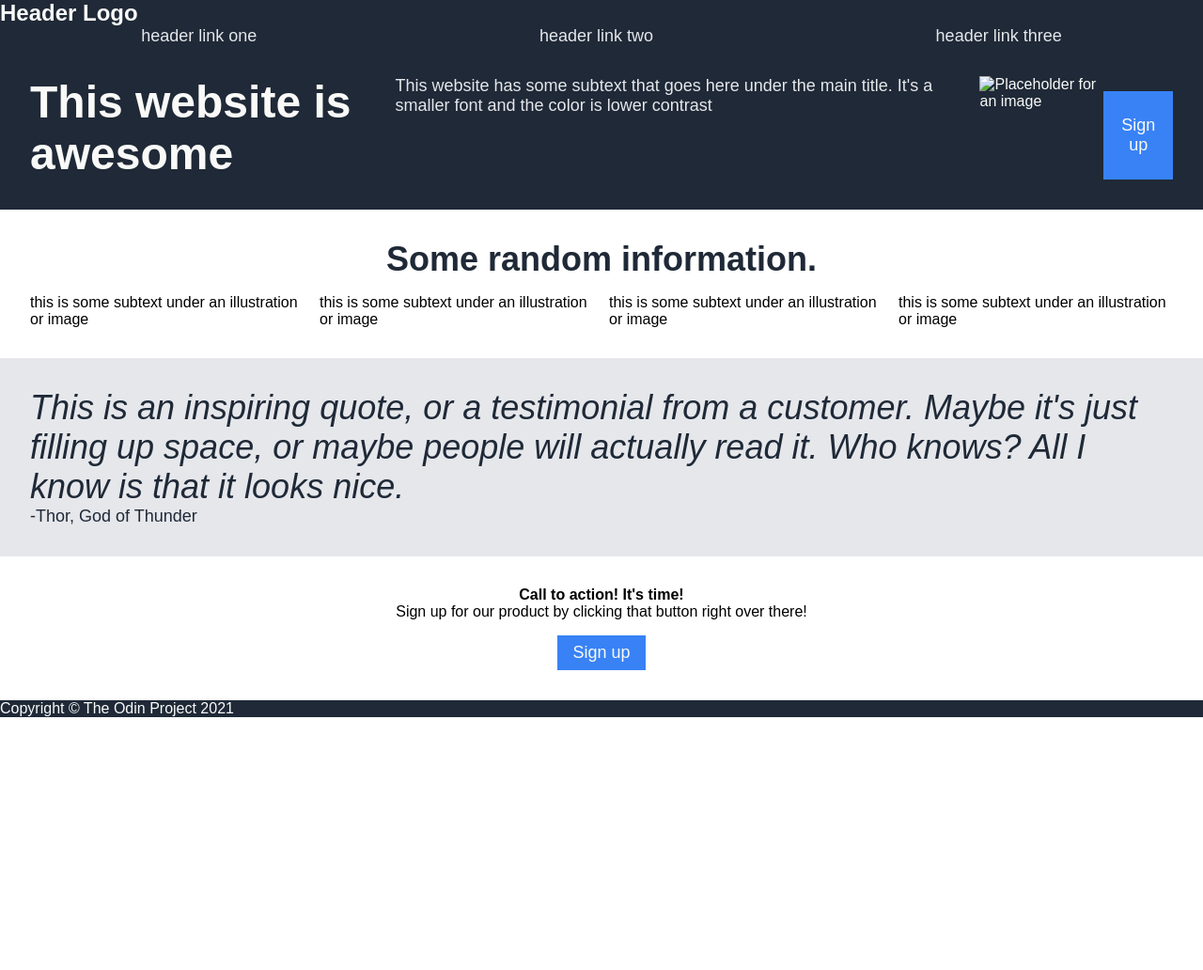
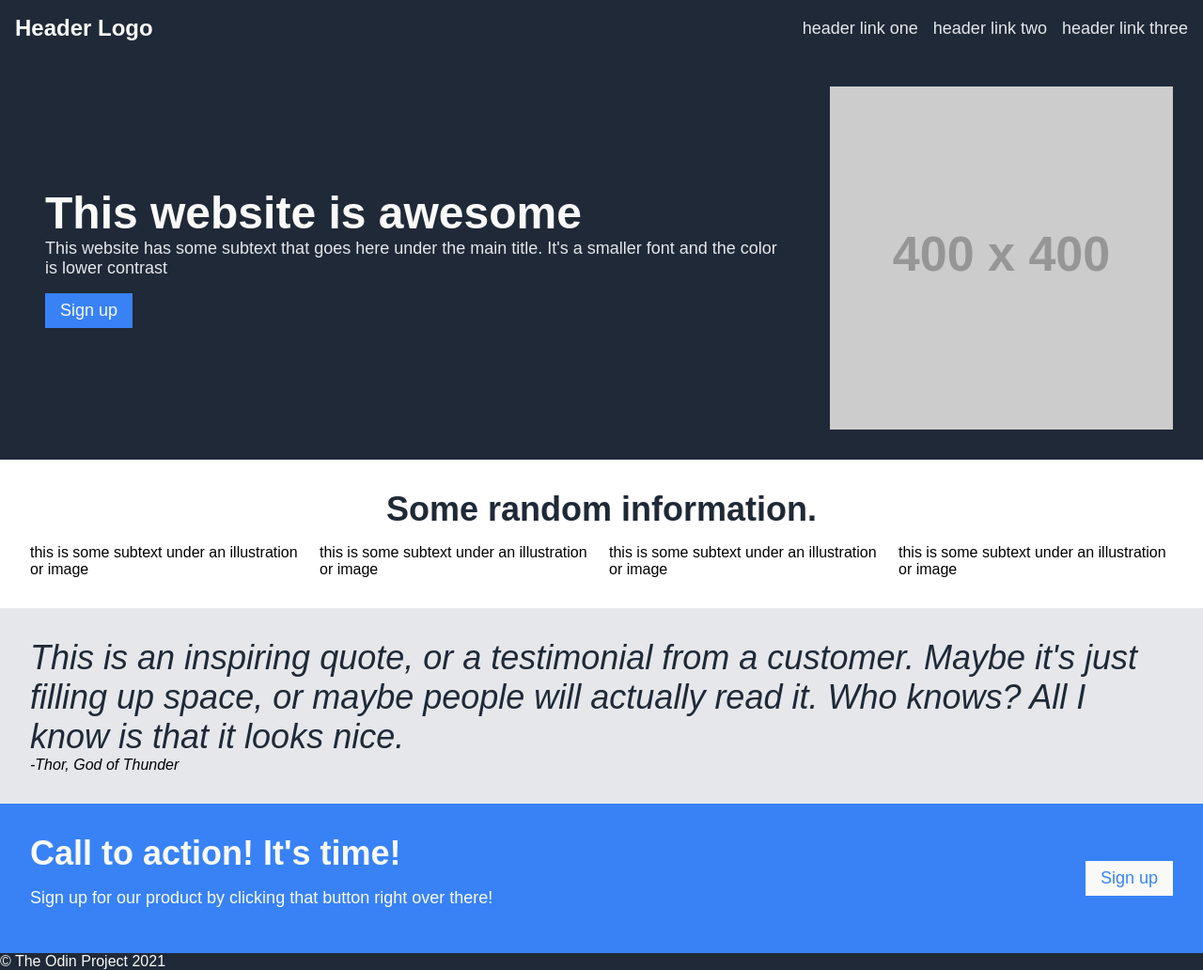
Before and after one commit to davidaleksejevs/landing-page, a plain HTML site: page index.html in a window 1280 px wide. Shown: the whole page at 94% size. Before the commit the page ends 800 px from the top, so only its background shows below. Drawn offline with Linux system fonts and the light colour scheme; placeholder pictures from the web are drawn by us.

Commit message:
added styling and proper htmml elements took some effort to complete

```diff
--- a/index.html
+++ b/index.html
@@ -17,19 +17,22 @@
     </header>
     <main>
         <section class="hero">
-            <h2>This website is awesome</h2>
-            <p>This website has some subtext that goes here under the main title. It's a smaller font and the color is lower contrast</p>
-            <img src="image-placeholder.jpg" alt="Placeholder for an image">
-            <button>Sign up</button>
+            <div class="hero-text">
+                <h2>This website is awesome</h2>
+                <p>This website has some subtext that goes here under the main title. It's a smaller font and the color is lower contrast</p>
+                <button>Sign up</button>
+            </div>
+            <img src="https://placehold.co/400" alt="Placeholder for an image">
         </section>
         <section class="information">
             <h3>Some random information.</h3>
             <div class="illustrations">
-                <p>this is some subtext under an illustration or image</p>
-                <p>this is some subtext under an illustration or image</p>
-                <p>this is some subtext under an illustration or image</p>
-                <p>this is some subtext under an illustration or image</p>
+              <p class="illustration-text">this is some subtext under an illustration or image</p>
+              <p class="illustration-text">this is some subtext under an illustration or image</p>
+              <p class="illustration-text">this is some subtext under an illustration or image</p>
+              <p class="illustration-text">this is some subtext under an illustration or image</p>
             </div>
+          </section>
         </section>
         <section class="quote">
             <blockquote>
@@ -38,13 +41,15 @@
             </blockquote>
         </section>
         <section class="call-to-action">
-            <h4>Call to action! It's time!</h4>
-            <p>Sign up for our product by clicking that button right over there!</p>
-            <button>Sign up</button>
+            <div class="cta-content">
+                <h4>Call to action! It's time!</h4>
+                <p>Sign up for our product by clicking that button right over there!</p>
+            </div>
+            <button class="cta-button">Sign up</button>
         </section>
     </main>
     <footer>
-        <p>Copyright © The Odin Project 2021</p>
+        <p>&copy; The Odin Project 2021</p>
     </footer>
 </body>
 </html>
--- a/stylesheet.css
+++ b/stylesheet.css
@@ -7,6 +7,9 @@
 
   body {
     font-family: Arial, sans-serif;
+    display: flex;
+    flex-direction: column;
+    min-height: 100vh;
   }
 
   /* Header, hero, and footer styles */
@@ -17,15 +20,23 @@
     color: #F9FAF8;
   }
 
-  /* Header logo styles */
+  /* Header styles */
+  header {
+    display: flex;
+    justify-content: space-between;
+    align-items: center;
+    padding: 1rem;
+  }
+
   .header-logo {
     font-size: 24px;
+    font-weight: bold;
   }
 
   /* Navigation styles */
   nav {
     display: flex;
-    justify-content: space-around;
+    gap: 1rem;
   }
 
   .header-link {
@@ -36,10 +47,28 @@
 
   /* Hero section styles */
   .hero {
+    display: flex;
+    flex-wrap: wrap;
+    align-items: center;
+    padding: 2rem;
     width: 100%;
+  }
+
+ .hero-text {
+  flex: 1;
+  display: flex;
+  flex-direction: column;
+  justify-content: center;
+  padding: 1rem;
+  margin-right: 2rem;
+}
+ .hero-text {
+    flex: 1;
     display: flex;
+    flex-direction: column;
     justify-content: center;
-    padding: 2rem;
+    padding: 1rem;
+    margin-right: 2rem;
   }
 
   .hero h2 {
@@ -52,6 +81,12 @@
     color: #E5E7EB;
   }
 
+  .hero img {
+    width: 30%;
+    height: auto;
+  }
+
+
   .hero button {
     background-color: #3882F6;
     color: #F9FAF8;
@@ -60,6 +95,7 @@
     margin-top: 1rem;
     border: none;
     cursor: pointer;
+    align-self: flex-start;
   }
 
   /* Main section styles */
@@ -67,6 +103,7 @@
     display: flex;
     flex-direction: column;
     align-items: center;
+    flex: 1;
   }
 
   /* Information section styles */
@@ -88,7 +125,7 @@
   /* Illustrations styles */
   .illustrations {
     display: flex;
-    justify-content: center;
+    justify-content: space-around;
     gap: 1rem;
   }
 
@@ -133,27 +170,39 @@
 
   .quote cite {
     display: block;
-    font-size: 18px;
-    font-style: normal;
-    font-weight: 400;
-    color: #1F2937;
   }
-
   /* Call-to-action section styles */
-  .call-to-action {
+.call-to-action {
     display: flex;
-    flex-direction: column;
+    justify-content: space-between;
     align-items: center;
     width: 100%;
+    background-color: #3882F6;
+    color: #F9FAF8;
     padding: 2rem;
   }
 
-  .call-to-action button {
-    background-color: #3882F6;
-    color: #F9FAF8;
+  .call-to-action .cta-content {
+    flex: 1;
+    padding-right: 2rem;
+  }
+
+  .call-to-action h4 {
+    font-size: 36px;
+    font-weight: 800;
+    margin-bottom: 1rem;
+  }
+
+  .call-to-action p {
+    font-size: 18px;
+    margin-bottom: 1rem;
+  }
+
+  .call-to-action button.cta-button {
+    background-color: #F9FAF8;
+    color: #3882F6;
     font-size: 18px;
     padding: 0.5rem 1rem;
-    margin-top: 1rem;
     border: none;
-    cursor: pointer
+    cursor: pointer;
   }
```
